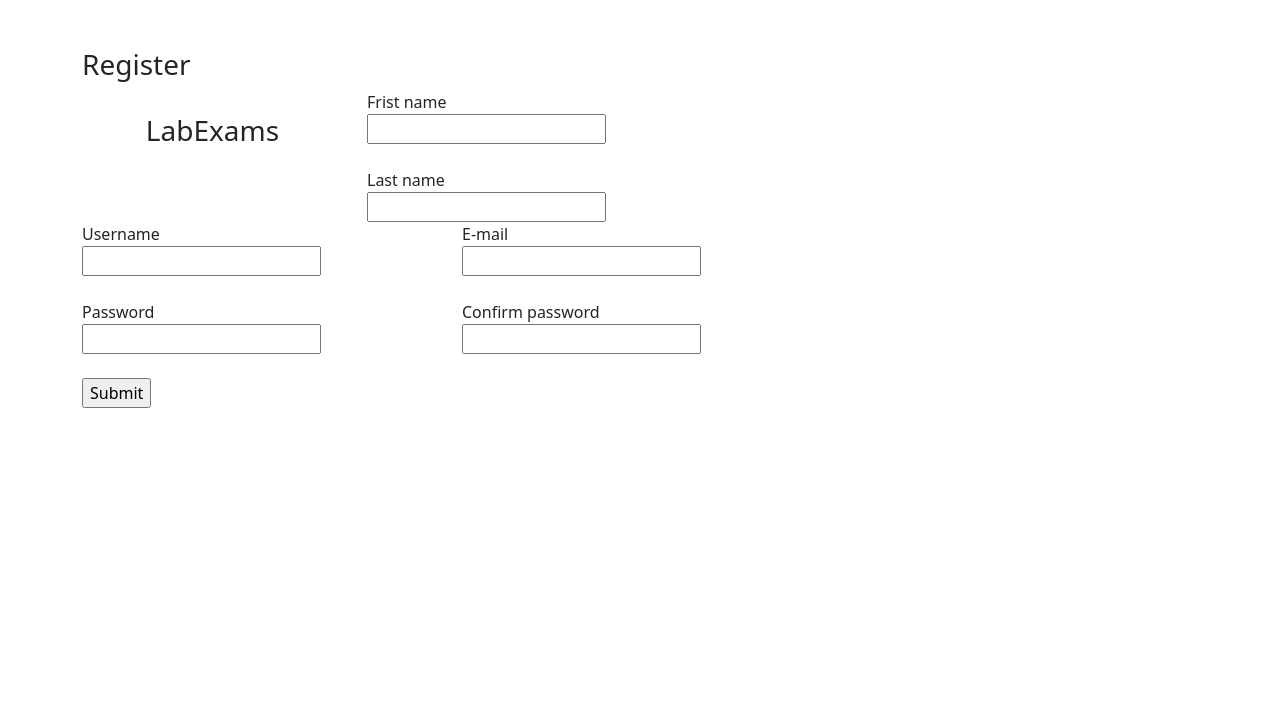
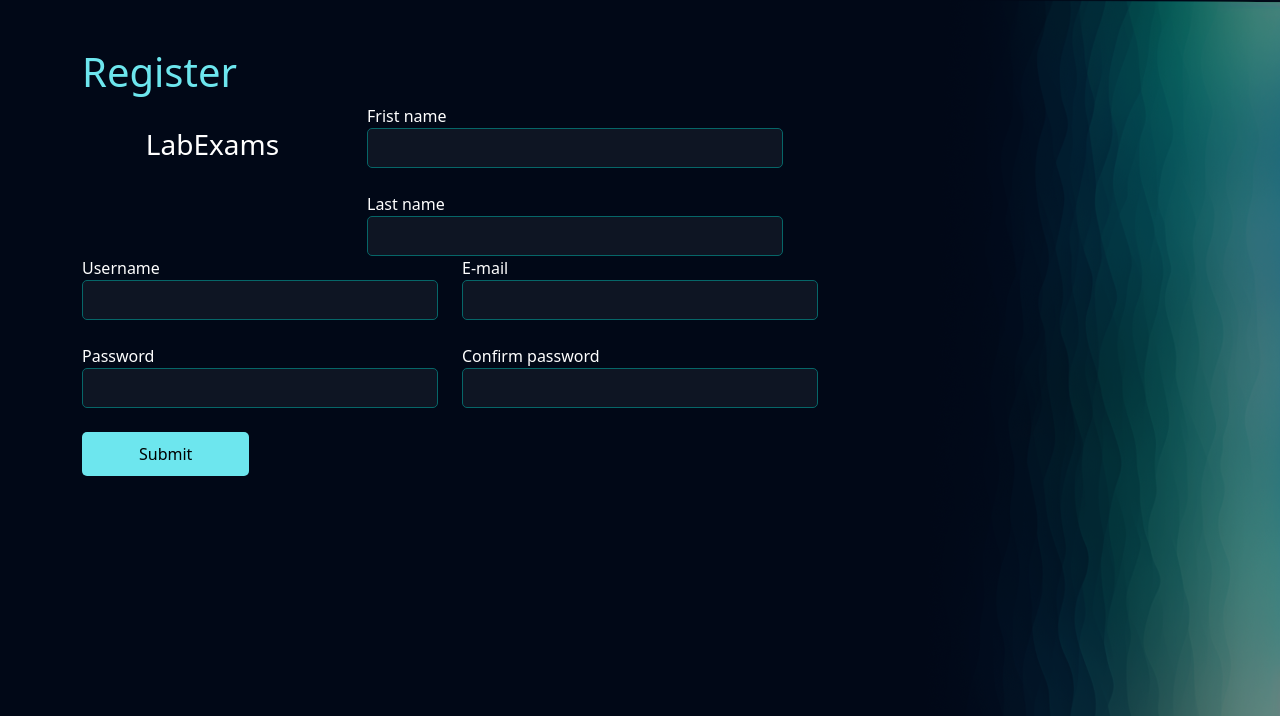
Before and after one commit to RogerioTVidal/lab-exam, a Django app: page /users/register/ in a window 1280 px wide. Shown: the top 716 px of the page. Run offline with Django 4.2, Linux system fonts and the light colour scheme.

Commit message:
User css creation

```diff
--- a/labuser/templates/register.html
+++ b/labuser/templates/register.html
@@ -1,6 +1,7 @@
-{% extends "bases/base.html" %}
+{% extends 'bases/base.html' %}
 {% load static %}
 {% block 'head' %}
+<link rel="stylesheet" href="{% static 'labuser/css/css.css' %}">
 {% endblock 'head' %}
 {% block 'content' %}
 <br>
@@ -47,7 +48,7 @@
 </div>
 </div>
 <br>
-<input type="submit" class="btn-default">
+<input type="submit" class="btn-default" value="Submit">
 </form>
 </div>
 {% endblock %}
--- a/templates/bases/base.html
+++ b/templates/bases/base.html
@@ -6,6 +6,7 @@
 <meta name="viewport" content="width=device-width, initial-scale=1">
 <title>LabExams</title>
 <link href="https://cdn.jsdelivr.net/npm/bootstrap@5.3.1/dist/css/bootstrap.min.css" rel="stylesheet">
+<link rel="stylesheet" href="{% static 'general/css/base.css'%}">
 {% block 'head' %}{% endblock %}
 </head>
 <body>
--- /dev/null
+++ b/templates/static/general/css/base.css
@@ -0,0 +1,42 @@
+:root{
+    --main-color: #151C34;
+    --dark-color: #0C121C ;
+    --light-color: #6DE6EE;
+    --contrast-color: #f4c96b;
+    --differential-color: #066668;
+}
+
+*{
+    color: white
+}
+
+.font-destaque{
+    color: var(--light-color);
+    font-size: 40px;
+}
+
+.input-default{
+    background-color: rgba(255,255,255,0.05);
+    border: 1px solid var(--differential-color);
+    padding: 7px;
+    width: 50%;
+    border-radius: 5px;;
+}
+
+.w100{
+    width: 100%;
+}
+
+.btn-default{
+    background-color: var(--light-color);
+    color: black;
+    width: 15%;
+    padding: 10px;
+    border: none;
+    border-radius: 5px;
+}
+
+.font-destaque-secundaria{
+    color: var(--light-color);
+    font-size: 35px;
+}
--- /dev/null
+++ b/templates/static/labuser/css/css.css
@@ -0,0 +1,8 @@
+body{
+    background-image: url('/static/general/img/bg1.png');
+    background-size: cover;
+}
+
+p{
+    color: var(--light-color);
+}
```
Also changed, not shown: labexams/settings.py (+6 -2 lines), templates/static/general/img/bg1.png (added), templates/static/general/img/bg2.png (added), templates/static/general/img/logo.png (added), 2 other files.
